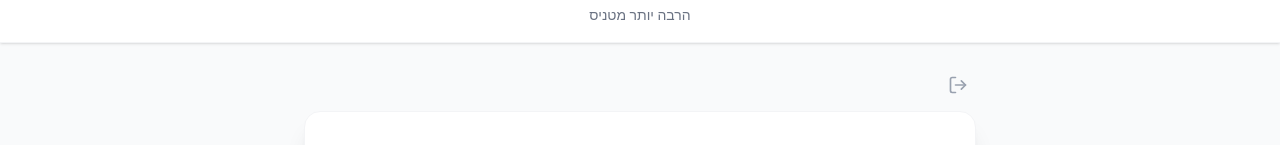
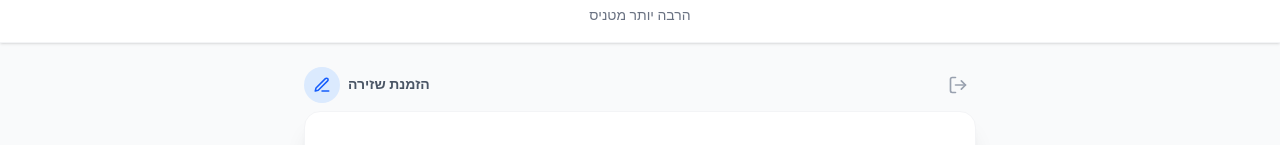
Before and after one commit to roykeek/racquet-stringing, a Next.js app: page /booking in a window 1280 px wide. Shown: the part 146-291 px from the top of the page. Built offline with nearby package versions, Linux system fonts and the light colour scheme; no server answers; the database is empty.

Commit message:
ui: add consistent header bar to booking page - logout left, icon right

```diff
--- a/src/app/booking/page.tsx
+++ b/src/app/booking/page.tsx
@@ -8,7 +8,7 @@ export default async function BookingPage() {
 
     return (
         <div className="w-full flex flex-col items-center pt-4 pb-16 px-4 sm:px-6 lg:px-8">
-            <div className="max-w-2xl w-full mb-2 flex justify-start">
+            <div className="max-w-2xl w-full mb-2 flex justify-between items-center">
                 <Link
                     href="/"
                     className="flex p-2 text-gray-400 hover:text-red-500 hover:bg-red-50 rounded-full transition"
@@ -16,6 +16,24 @@ export default async function BookingPage() {
                 >
                     <LogOut size={20} />
                 </Link>
+                <div className="flex items-center gap-2 text-blue-600">
+                    <span className="text-sm font-semibold text-gray-600">הזמנת שזירה</span>
+                    <div className="w-9 h-9 bg-blue-100 rounded-full flex items-center justify-center">
+                        <svg
+                            xmlns="http://www.w3.org/2000/svg"
+                            width="18"
+                            height="18"
+                            fill="none"
+                            stroke="currentColor"
+                            strokeLinecap="round"
+                            strokeLinejoin="round"
+                            strokeWidth="2"
+                            viewBox="0 0 24 24"
+                        >
+                            <path d="M12 20h9M16.5 3.5a2.121 2.121 0 0 1 3 3L7 19l-4 1 1-4L16.5 3.5z" />
+                        </svg>
+                    </div>
+                </div>
             </div>
 
             <div className="max-w-2xl w-full space-y-8 bg-white p-8 rounded-2xl shadow-xl border border-gray-100">
```
